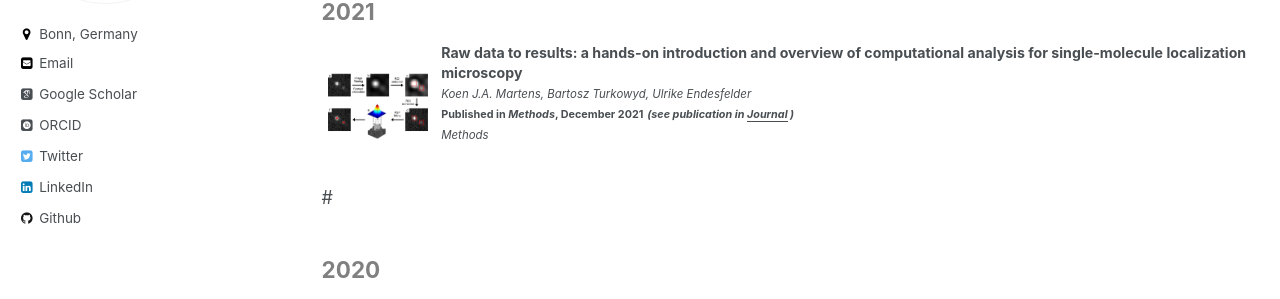
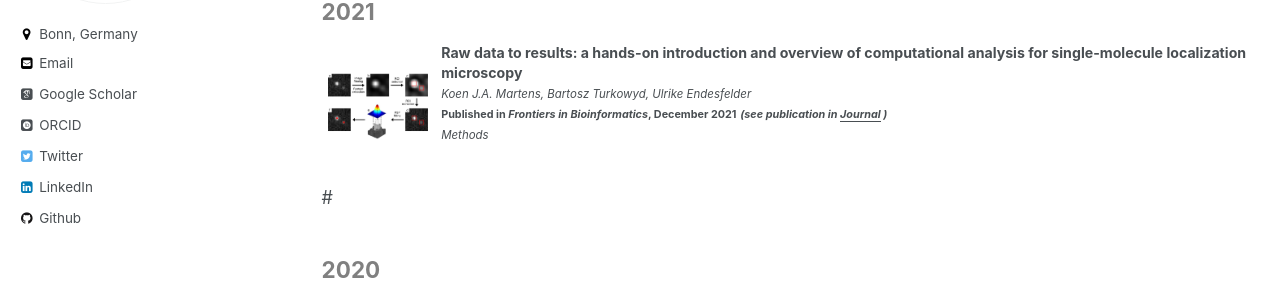
Before and after one commit to kjamartens/kjamartens.github.io, a Jekyll site: the page built from _pages/publications.md, in a window 1280 px wide and 900 px high. Shown: the part 289-588 px from the top of the window. Built offline with Jekyll 4.4.1, drawn with Linux system fonts in a browser that asks for light colours; some web fonts are replaced.

Commit message:
Update 2021-12-28-codeTutorial.md

```diff
--- a/_publications/2021-12-28-codeTutorial.md
+++ b/_publications/2021-12-28-codeTutorial.md
@@ -2,7 +2,7 @@
 title: 'Raw data to results: a hands-on introduction and overview of computational analysis for single-molecule localization microscopy'
 collection: publications
 date: 2021-12-28
-venue: Methods
+venue: Frontiers in Bioinformatics
 authors: 'Koen J.A. Martens, Bartosz Turkowyd, Ulrike Endesfelder'
 paperurl: 'https://www.frontiersin.org/articles/10.3389/fbinf.2021.817254'
 # rgate: 'https://www.researchgate.net/publication/343375517_Integrating_engineered_point_spread_functions_into_the_phasor-based_single-molecule_localization_microscopy_framework'
```
